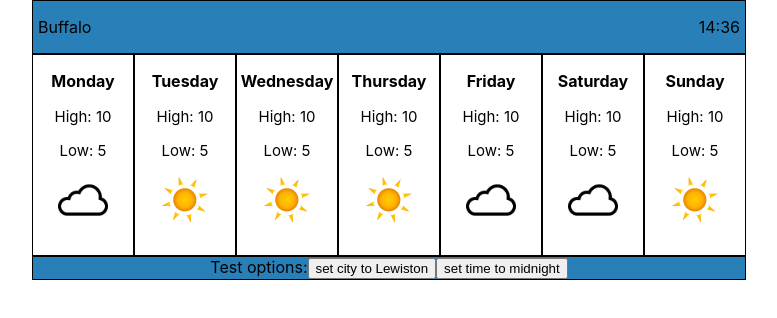
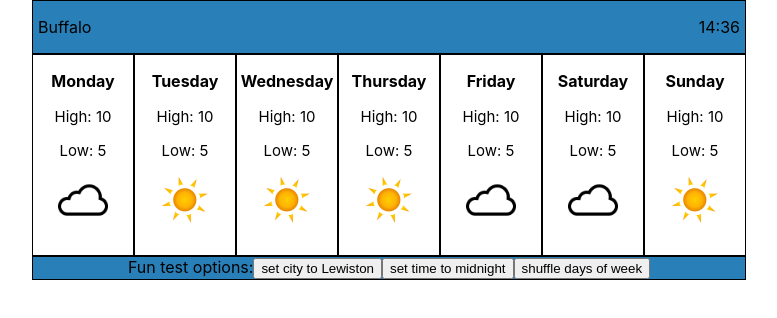
Before and after one commit to bhmcarr/react-weather, a React (Create React App) app: page / in a window 1280 px wide. Shown: the top 318 px of the page, without its empty margins (251-1028 px from the left). Built offline with nearby package versions, Linux system fonts and the light colour scheme.

Commit message:
shuffle days option

```diff
--- a/src/App.js
+++ b/src/App.js
@@ -9,6 +9,7 @@ class App extends Component {
       hours:   date.getHours(),
       minutes: date.getMinutes(),
       city: "Buffalo",
+      daysOfWeek: Array("Monday","Tuesday","Wednesday","Thursday","Friday","Saturday","Sunday"),
     };
   }
 
@@ -27,6 +28,7 @@ class App extends Component {
       <BottomBar
         clickTown={() => this.handleCityUpdate()}
         clickTime={() => this.handleTimeChange()}
+        clickDays={() => this.handleDayShuffle()}
       />
     );
   }
@@ -36,6 +38,11 @@ class App extends Component {
   }
   handleTimeChange(){
     this.setState({hours:0, minutes: "00"});
+  }
+  handleDayShuffle(){
+    var arr = this.state.daysOfWeek;
+    arr = shuffle(arr);
+    this.setState({daysOfWeek: arr});
   }
 
   renderCard(i,j,k,l){
@@ -57,13 +64,13 @@ class App extends Component {
       <div className="app_wrapper">
         <div className="app">
             {this.renderTitleBar(this.state.city, this.state.hours, this.state.minutes)}
-            {this.renderCard("Monday", 10, 5, cloud)}
-            {this.renderCard("Tuesday", 10, 5, sun)}
-            {this.renderCard("Wednesday", 10, 5, sun)}
-            {this.renderCard("Thursday", 10, 5, sun)}
-            {this.renderCard("Friday", 10, 5, cloud)}
-            {this.renderCard("Saturday", 10, 5, cloud)}
-            {this.renderCard("Sunday", 10, 5, sun)}
+            {this.renderCard(this.state.daysOfWeek[0], 10, 5, cloud)}
+            {this.renderCard(this.state.daysOfWeek[1], 10, 5, sun)}
+            {this.renderCard(this.state.daysOfWeek[2], 10, 5, sun)}
+            {this.renderCard(this.state.daysOfWeek[3], 10, 5, sun)}
+            {this.renderCard(this.state.daysOfWeek[4], 10, 5, cloud)}
+            {this.renderCard(this.state.daysOfWeek[5], 10, 5, cloud)}
+            {this.renderCard(this.state.daysOfWeek[6], 10, 5, sun)}
             {this.renderBottomBar()}
         </div>
       </div>
@@ -85,7 +92,7 @@ class Card extends Component {
   render(){
     return(
       <div className="card">
-        <p className="day_text">{this.state.day}</p>
+        <p className="day_text">{this.props.day}</p>
         <p className="temp_text">High: {this.state.highTemp}</p>
         <p className="temp_text">Low: {this.state.lowTemp}</p>
         <img src={this.state.imageLink} className="weather_icon"></img>
@@ -111,11 +118,31 @@ function TitleBar(props) {
 function BottomBar(props){
     return(
       <div className="bottom_bar">
-        Test options:
+        Fun test options:
         <button onClick={() => props.clickTown()}>set city to Lewiston</button>
         <button onClick={() => props.clickTime()}>set time to midnight</button>
+        <button onClick={() => props.clickDays()}>shuffle days of week</button>
       </div>
     );
 }
 
+function shuffle(array) {
+  var currentIndex = array.length, temporaryValue, randomIndex;
+
+  // While there remain elements to shuffle...
+  while (0 !== currentIndex) {
+
+    // Pick a remaining element...
+    randomIndex = Math.floor(Math.random() * currentIndex);
+    currentIndex -= 1;
+
+    // And swap it with the current element.
+    temporaryValue = array[currentIndex];
+    array[currentIndex] = array[randomIndex];
+    array[randomIndex] = temporaryValue;
+  }
+
+  return array;
+}
+
 export default App;
```
